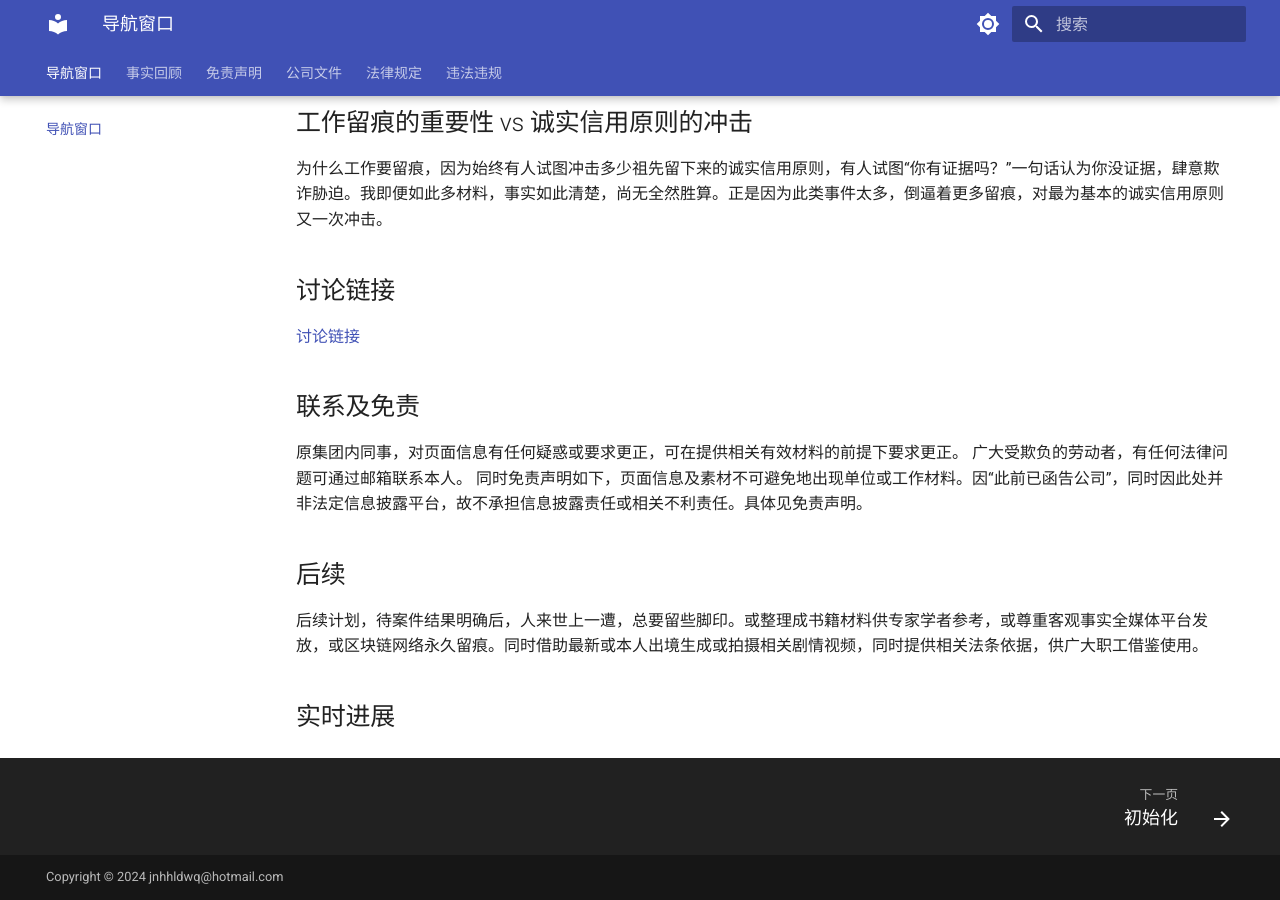
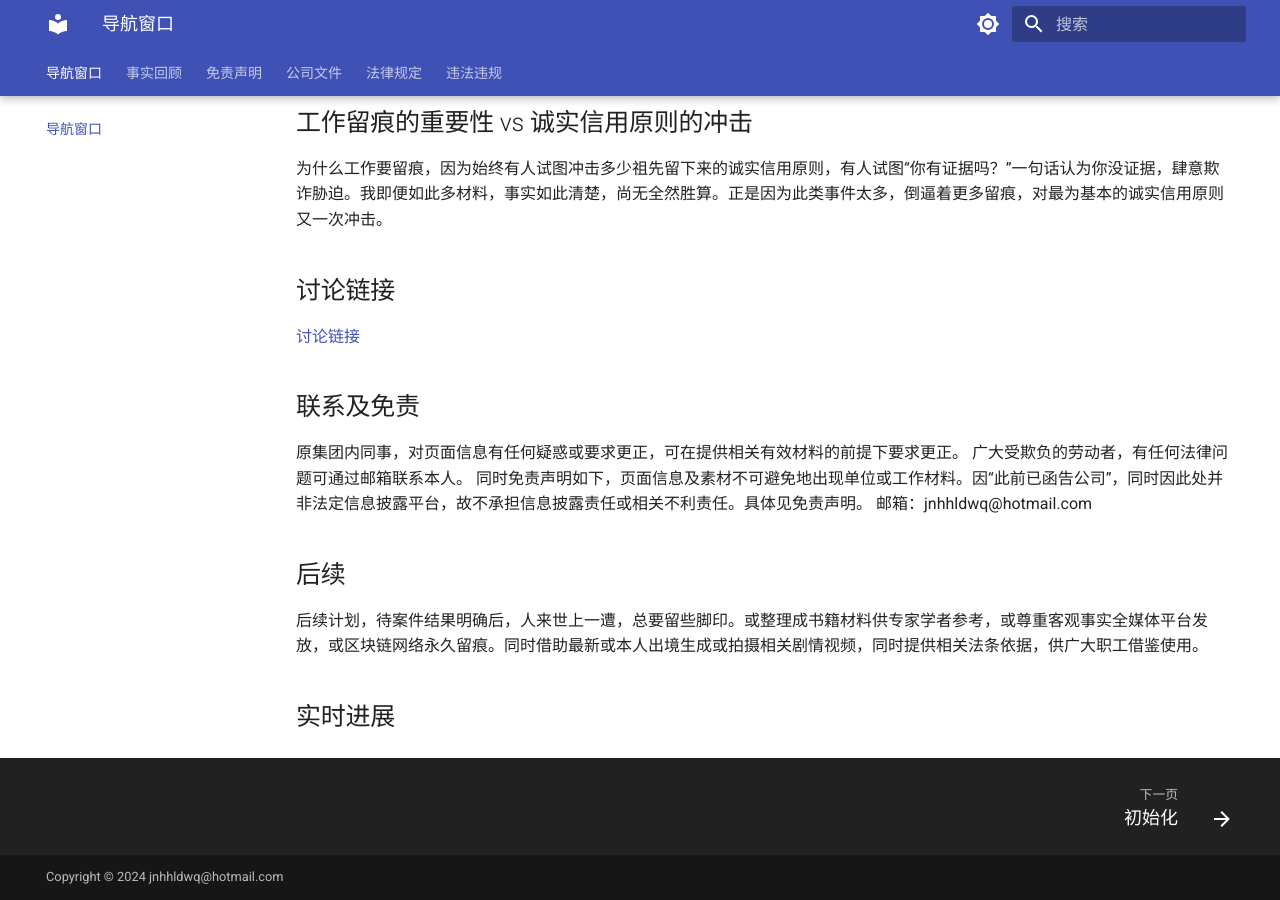
Before and after one commit to JNHHLDWQ/JNHHLDWQ.github.io, an MkDocs documentation site: the page built from docs/index.md, in a window 1280 px wide and 900 px high, scrolled down 609 px. Built offline with MkDocs 1.6.1 and Material for MkDocs 9.7.7, drawn with Linux system fonts in a browser that asks for light colours.

Commit message:
增加邮箱

```diff
--- a/docs/index.md
+++ b/docs/index.md
@@ -36,6 +36,7 @@ Z：不是，你是学法的，东西，嘛，你对法律的理解都比我们
 原集团内同事，对页面信息有任何疑惑或要求更正，可在提供相关有效材料的前提下要求更正。
 广大受欺负的劳动者，有任何法律问题可通过邮箱联系本人。
 同时免责声明如下，页面信息及素材不可避免地出现单位或工作材料。因“此前已函告公司”，同时因此处并非法定信息披露平台，故不承担信息披露责任或相关不利责任。具体见免责声明。
+邮箱：jnhhldwq@hotmail.com
 
 ## 后续
 后续计划，待案件结果明确后，人来世上一遭，总要留些脚印。或整理成书籍材料供专家学者参考，或尊重客观事实全媒体平台发放，或区块链网络永久留痕。同时借助最新或本人出境生成或拍摄相关剧情视频，同时提供相关法条依据，供广大职工借鉴使用。
```
